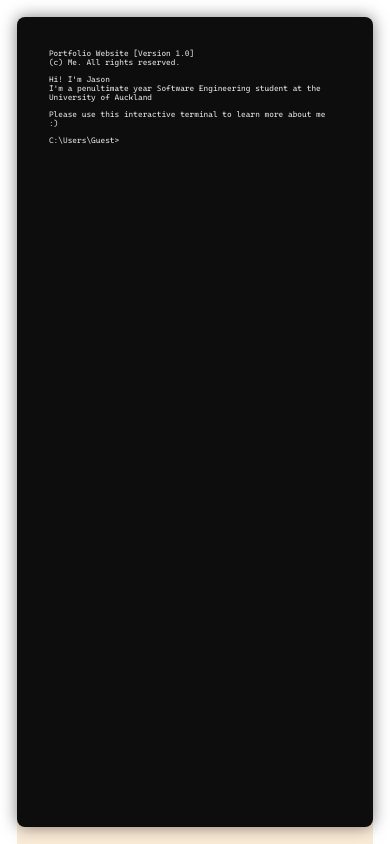
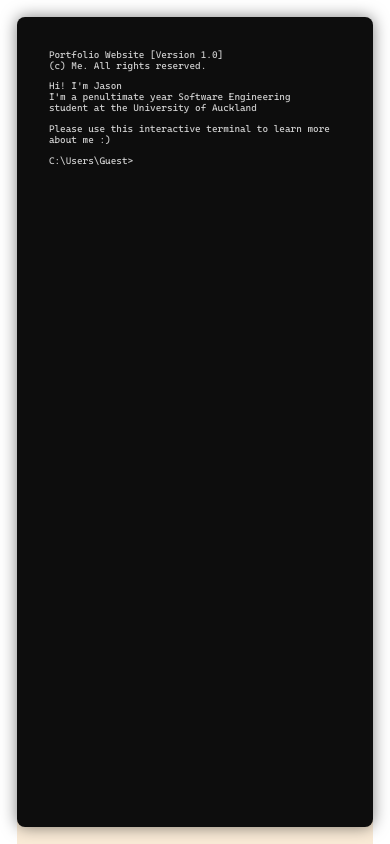
Before and after one commit to jxav22/Portfolio, a Next.js app: page / in a window 390 px wide. Shown: the top 844 px of the page. Built offline with nearby package versions, Linux system fonts and the light colour scheme.

Commit message:
figured out font sizes for mobile

```diff
--- a/src/components/Terminal/Terminal.module.css
+++ b/src/components/Terminal/Terminal.module.css
@@ -42,7 +42,7 @@
 
 @media (max-width: 600px) {
   .terminal {
-    font-size: 1rem;
+    font-size: 0.8rem;
   }
 }
 
@@ -54,12 +54,12 @@
 
 @media (max-width: 450px) {
   .terminal {
-    font-size: 0.5rem;
+    font-size: 0.6rem;
   }
 }
 
 @media (max-width: 350px) {
   .terminal {
-    font-size: 0.3rem;
+    font-size: 0.4rem;
   }
 }
```
